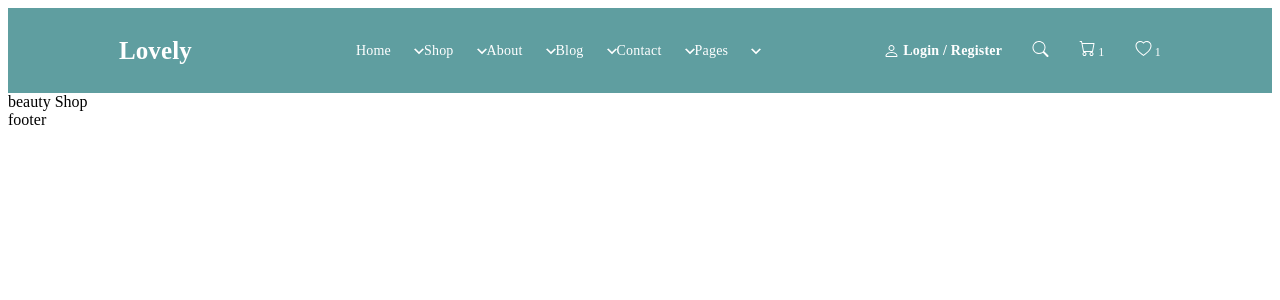
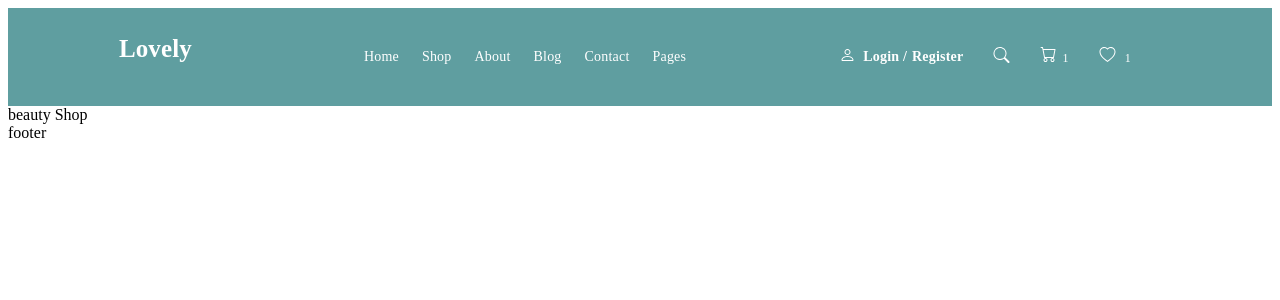
Before and after one commit to AbdugafurovaUmida/beauty-shop, a Next.js app: page / in a window 1280 px wide. Shown: the top 300 px of the page. Built offline with nearby package versions, Linux system fonts and the light colour scheme.

Commit message:
style:header style change

```diff
--- a/components/Header.jsx
+++ b/components/Header.jsx
@@ -47,25 +47,30 @@ function Header (){
             <header className={styles.headerWrapper}>
                <div className={styles.container}>
                     <div className={styles.headerMain}>
-                        <div>
-                        <h3 className={styles.headerTitle}>Lovely</h3>
+                       <div>
+                            <Link href="/" className={styles.headerLogo}>Lovely</Link>
                         </div>
 
                         <div className={styles.headerMenu}>
                             <ul className={styles.headerList}>
                                 {headerLinks.map((item)=>(
-                                    <li key={item.id} ><Link className={styles.headerLink} href={item.link}>{item.label}</Link><Vector/></li>
+                                    <li key={item.id} ><Link className={styles.headerLink} href={item.link}>{item.label}</Link></li>
                                 ))}
                             </ul>
                         </div>
 
                         <div className={styles.headerSearch}>
-                            <User/>
-                            <span className={styles.headereLogin}>Login / Register</span>
-                            <span className={styles.headericon}> <Search /></span>
-                            <span className={styles.headericon}><Basket/> 1 </span>
-                            <span className={styles.headerLike}><Like/> 1 </span>
+                            <div className={styles.headerLeft}>
+                                <span><User/> </span>
+                                <div className={styles.headereLogin}>Login /</div>
+                                <div className={styles.headereLogin}>Register</div>
+                            </div>
 
+                            <div className={styles.headerRight}>
+                                <div className={styles.headericon}><Search /></div>
+                                <div className={styles.headericon}><Basket/><span className={styles.headerLike}>1</span></div>
+                                <div className={styles.headericon}><Like/> <span className={styles.headerLike}>1</span></div>
+                            </div>
                         </div>
                     </div>
                </div>
--- a/styles/Header.module.css
+++ b/styles/Header.module.css
@@ -4,13 +4,14 @@
 }
 .headerWrapper{
     background-color: cadetblue;
+    padding:23px 0;
 }
 .headerMain{
     display: flex;
     justify-content: space-between;
 
 }
-.headerTitle{
+.headerLogo{
     font-family: 'Playfair Display';
     font-style: normal;
     font-weight: 700;
@@ -18,6 +19,8 @@
     line-height: 35px;
     letter-spacing: 0.1px;
     color: #FFFFFF;
+    text-decoration: none;
+
 }
 .headerMenu{
     display: flex;
@@ -27,7 +30,6 @@
 .headerList{
     display: flex;
     list-style-type: none;
-
 }
 .headerLink{
     font-family: 'Playfair Display';
@@ -56,7 +58,9 @@
     text-align: center;
     letter-spacing: 0.2px;
     color: #FFFFFF;
-    margin:0 30px 0 5px;
+    margin-left:5px;
+    display: inline-block;
+    cursor: pointer;
 }
 
 .headericon{
@@ -69,14 +73,16 @@
     text-align: center;
     letter-spacing: 0.2px;
     color: #FFFFFF;
+    cursor: pointer
 }
 .headerLike{
-    font-family: 'Montserrat';
-    font-style: normal;
-    font-weight: 400;
-    font-size: 12px;
-    line-height: 16px;
-    text-align: center;
-    letter-spacing: 0.2px;
-    color: #FFFFFF;
+ margin-left:6px;
 }
+.headerLeft{
+    display: inline-block;
+}
+.headerRight{
+    display: flex;
+    /* justify-content: space-between; */
+    margin-left:30px;
+}
```
